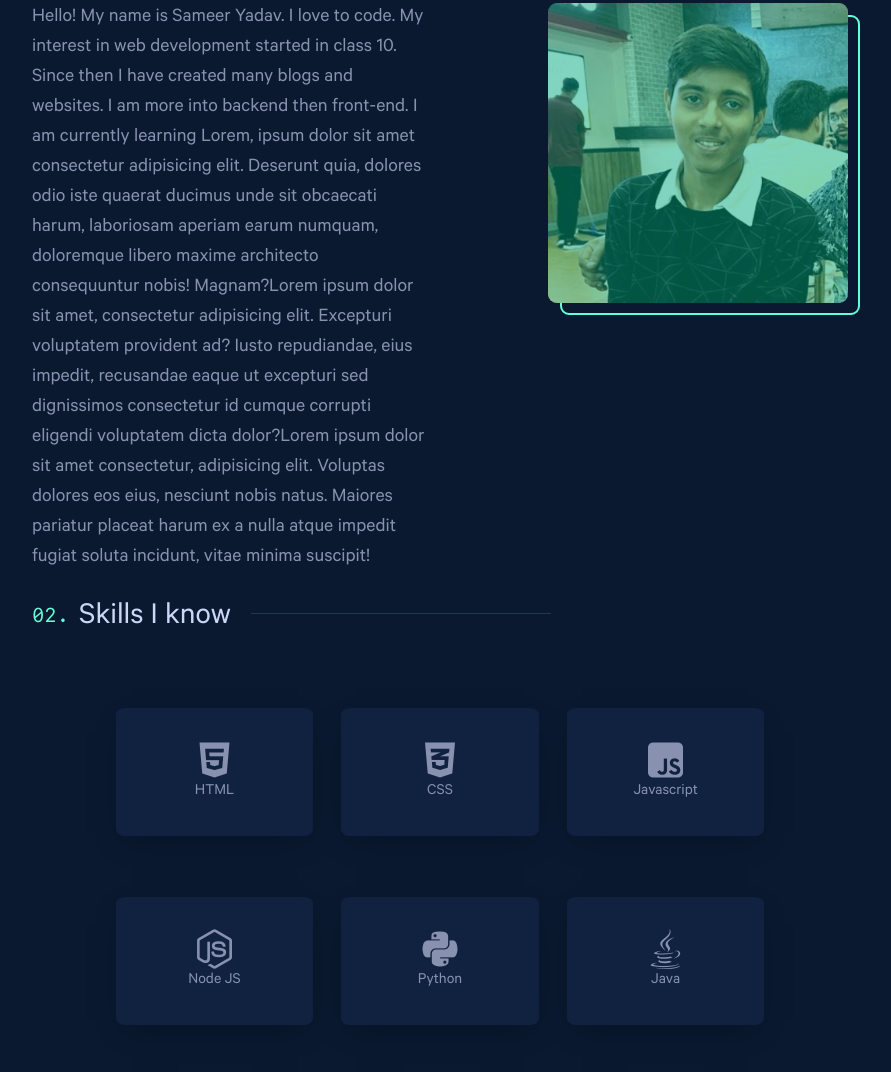
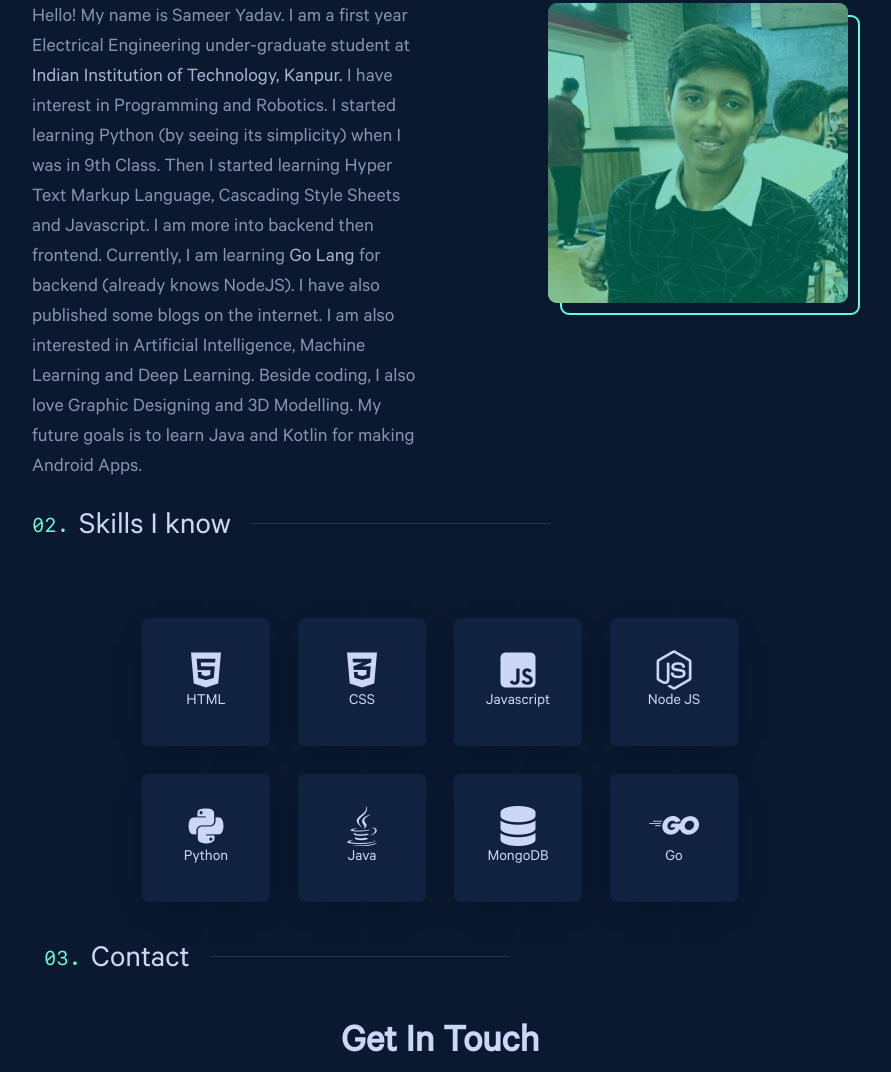
Before and after one commit to sameeryadv/portfolio-v1, a plain HTML site: page index.html in a window 1280 px wide. Shown: the part 909-1981 px from the top of the page, without its empty margins (200-1091 px from the left). Drawn offline with nearby package versions, Linux system fonts and the light colour scheme.

Commit message:
edited links

```diff
--- a/assets/style.css
+++ b/assets/style.css
@@ -293,14 +293,14 @@
     flex-direction: column;
     align-items: center;
     position: relative;
-    height: 100%;
+    height: 10vw;
     padding: 2rem 1.75rem;
     background-color: var(--light-navy);
     overflow: auto;
     margin: 14px;
     align-content: center;
     flex-wrap: wrap;
-
+    width: 10vw;
 }
 
 .skillset>div:hover{
@@ -309,6 +309,12 @@
 }
 
 .skillset{
+    display: flex;
+    flex-wrap: wrap;
+    align-content: center;
+    justify-content: center;
+    align-items: center;
+    flex-direction: row;
     padding: 2% 10%;
 }
 
@@ -348,4 +354,8 @@
     position: fixed;
     width: -webkit-fill-available;
     top: 0;
+    background-color: var(--navy);
+    z-index: 9999999999;
+    opacity: 0.9;
+    height: 60px ;
 }
--- a/index.html
+++ b/index.html
@@ -47,14 +47,14 @@
         <section class="social-links">
             <ul class="icons">
                 <!--TODO: rotate animate text -->
-                <li><a href="#"><i class="fa-brands fa-github"></i></a></li>
-                <li><a href="#"><i class="fa-brands fa-instagram"></i></a></li>
-                <li><a href="#"><i class="fa-brands fa-linkedin-in"></i></a></li>
+                <li><a href="https://github.com/sameeryadv"><i class="fa-brands fa-github"></i></a></li>
+                <li><a href="https://www.instagram.com/sameeryadav08/"><i class="fa-brands fa-instagram"></i></a></li>
+                <li><a href="https://www.linkedin.com/in/sameeryadav08/"><i class="fa-brands fa-linkedin-in"></i></a></li>
             </ul>
         </section>
         <section class="email-link">
             <ul class="icons">
-                <li style="transform: rotateZ(90deg);position:fixed;bottom:180px;"><a href="mailto:sameer22@iitk.ac.in">sameer22@iitk.ac.in</a></li>
+                <li style="transform: rotateZ(90deg);position:fixed;bottom:200px;"><a href="mailto:sameer.yadv08@gmail.com">sameer.yadv08@gmail.com</a></li>
             </ul>
         </section>
         <section class="main-wrapper container">
@@ -68,7 +68,7 @@
                 <h2 class="number-heading">About me</h2>
                 <div class="row">
                     <div class="col text">
-                        <p class="fs-5">Hello! My name is Sameer Yadav. I love to code. My interest in web development started in class 10. Since then I have created many blogs and websites. I am more into backend then front-end. I am currently learning Lorem, ipsum dolor sit amet consectetur adipisicing elit. Deserunt quia, dolores odio iste quaerat ducimus unde sit obcaecati harum, laboriosam aperiam earum numquam, doloremque libero maxime architecto consequuntur nobis! Magnam?Lorem ipsum dolor sit amet, consectetur adipisicing elit. Excepturi voluptatem provident ad? Iusto repudiandae, eius impedit, recusandae eaque ut excepturi sed dignissimos consectetur id cumque corrupti eligendi voluptatem dicta dolor?Lorem ipsum dolor sit amet consectetur, adipisicing elit. Voluptas dolores eos eius, nesciunt nobis natus. Maiores pariatur placeat harum ex a nulla atque impedit fugiat soluta incidunt, vitae minima suscipit!</p>
+                        <p class="fs-5">Hello! My name is Sameer Yadav. I am a first year Electrical Engineering under-graduate student at <a href="iitk.ac.in" target="_blank" rel="noopener noreferrer">Indian Institution of Technology, Kanpur.</a> I have interest in Programming and Robotics. I started learning Python (by seeing its simplicity) when I was in 9th Class. Then I started learning Hyper Text Markup Language, Cascading Style Sheets and Javascript. I am more into backend then frontend. Currently, I am learning <a href="http://go.dev">Go Lang</a> for backend (already knows NodeJS). I have also published some blogs on the internet. I am also interested in Artificial Intelligence, Machine Learning and Deep Learning. Beside coding, I also love Graphic Designing and 3D Modelling. My future goals is to learn Java and Kotlin for making Android Apps. </p>
                     </div>
                     <div class="col image">
                         <div class="me-container"><div onmouseover="imageFilter(this)" onmouseleave="FilterOn(this)" id="me-filter"></div><img src="assets/img/me.png" class="me"><div class="me-shadow"></div></div>
@@ -77,24 +77,21 @@
             </div>
             <div id="skills-i-know" class="skills text-center container">
                 <h2 class="number-heading">Skills I know</h2>
-                <div class="skillset row">
-                    <div class="col"><i class="fs-1 fa-brands fa-html5"></i><span>HTML</span></div>
-                    <div class="col"><i class="fs-1 fa-brands fa-css3-alt"></i><span>CSS</span></div>
-                    <div class="col"><i class="fs-1 fa-brands fa-square-js"></i><span>Javascript</span></div></div>
-                    <div class="skillset row"><div class="col"><i class="fs-1 fa-brands fa-node-js"></i><span>Node JS</span></div>
-                    <div class="col"><i class="fs-1 fa-brands fa-python"></i><span>Python</span></div>
-                    <div class="col"><i class="fs-1 fa-brands fa-java"></i><span>Java</span></div></div>
-                    <div class="skillset row"><div class="col"><i class="fs-1 fa-solid fa-database"></i><span>MongoDB</span></div>
-                    <div class="col"><i class="fs-1 fa-brands fa-golang"></i><span>Go</span>
-                    </div>    <div class="col"><i class="fs-1 fa-brands fa-react"></i><span>React</span>
-
-                </div>
-            </div>
+                    <div class="skillset">
+                    <div class='grp'><i class="fs-1 fa-brands fa-html5"></i><span>HTML</span></div>
+                    <div class='grp'><i class="fs-1 fa-brands fa-css3-alt"></i><span>CSS</span></div>
+                    <div class='grp'><i class="fs-1 fa-brands fa-square-js"></i><span>Javascript</span></div>
+                    <div class='grp'><i class="fs-1 fa-brands fa-node-js"></i><span>Node JS</span></div>
+                    <div class='grp'><i class="fs-1 fa-brands fa-python"></i><span>Python</span></div>
+                    <div class='grp'><i class="fs-1 fa-brands fa-java"></i><span>Java</span></div>
+                    <div class='grp'><i class="fs-1 fa-solid fa-database"></i><span>MongoDB</span></div>
+                    <div class='grp'><i class="fs-1 fa-brands fa-golang"></i><span>Go</span></div>
+                    </div>
             <div id="contact-me" class="contact container text-center">
                 <h2 class="number-heading text-center">Contact</h2>
                 <h3 class="fs-1">Get In Touch</h3>
                 <p class="fs-5">Although I'm not currently looking for any new opportunities, my inbox is always open. Whether you have a question or just want to say hi, I’ll try my best to get back to you!</p>
-                <div><a class="fs-5" href="mailto:sameer22@iitk.ac.in">Say Hello</a></div>
+                <div><a class="fs-5" href="mailto:sameer.yadv08@gmail.com">Say Hello</a></div>
             </div>
         </section>
     </div>
```
